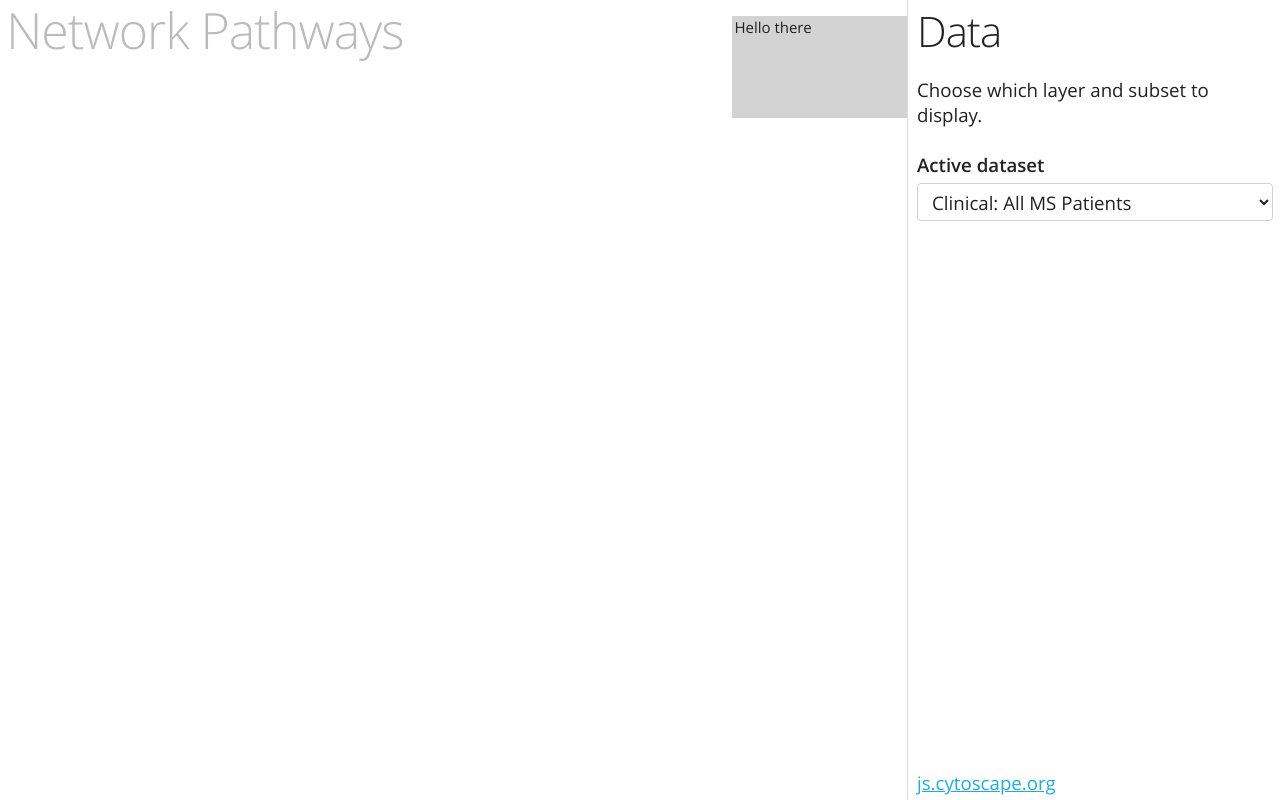
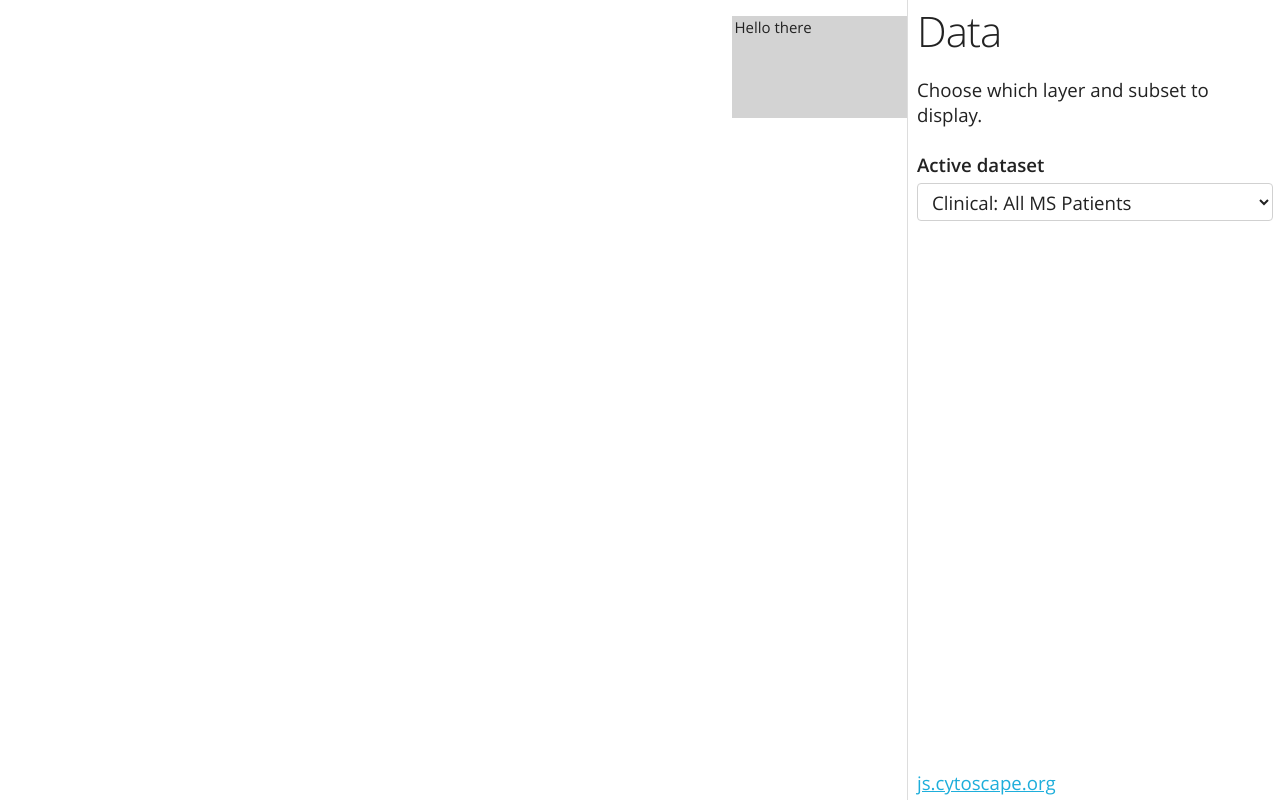
Before and after one commit to dsb-lab/single_networks, a plain HTML site: page index.html in a window 1280 px wide. Drawn offline with Linux system fonts and the light colour scheme; no server answers.

Commit message:
Update index.html
Changed title from "network pathways" to "single networks"

```diff
--- a/index.html
+++ b/index.html
@@ -20,12 +20,10 @@
   <script src="js/tooltipster.bundle.min.js"></script>
   <script src="js/index.js"></script>
 
-  <title>Network Pathways</title>
+  <title>Single Networks</title>
 </head>
 
 <body>
-  <h1>Network Pathways</h1>
-
   <div id="cy" class="main">
   	<div id="networkInfo" class="box" style="position:fixed; right:27%; top:2%;
   		padding-top:2px; padding-left:2px; height:100px; width:200px;
```
